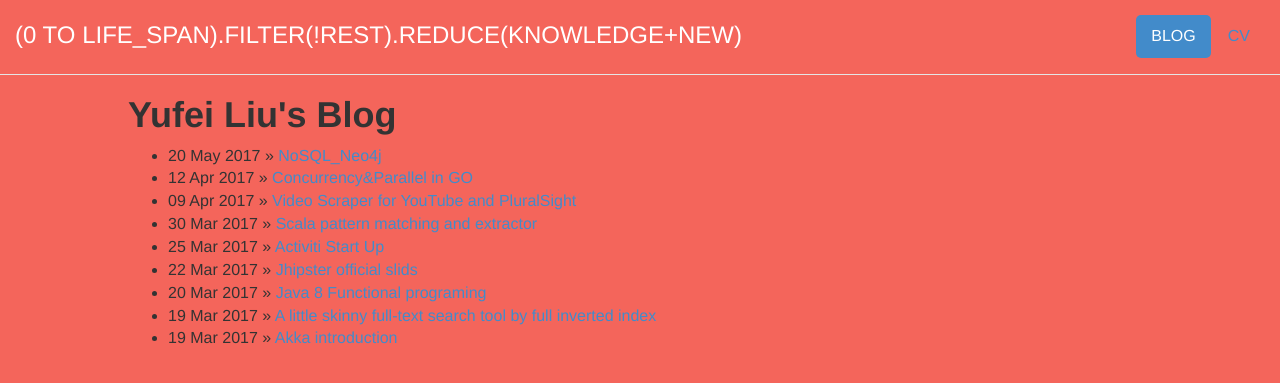
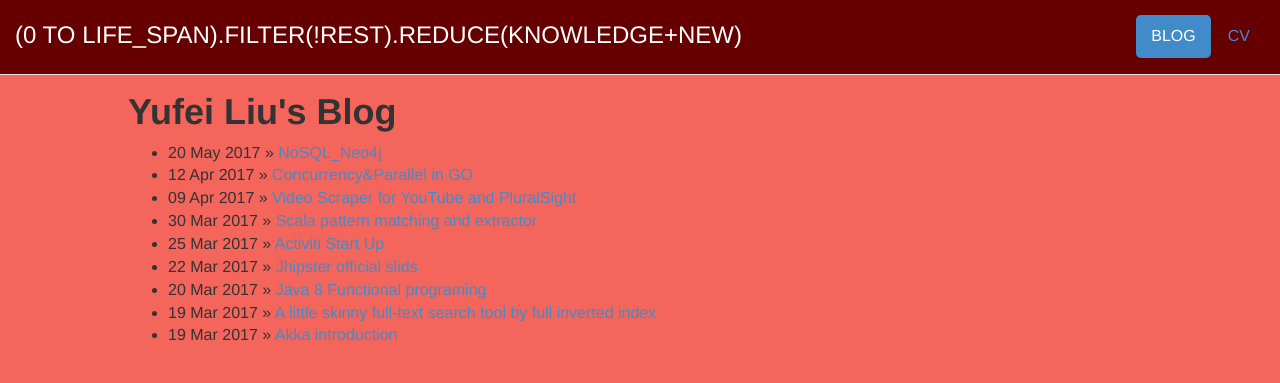
Before and after one commit to flying3615/flying3615.github.io, a Jekyll site: the page built from blog/index.html, in a window 1280 px wide and 900 px high. Shown: the top 383 px of the window. Built offline with Jekyll 4.4.1, drawn with Linux system fonts in a browser that asks for light colours; nearby versions of some CDN libraries.

Commit message:
header animation

```diff
--- a/blog/index.html
+++ b/blog/index.html
@@ -6,7 +6,7 @@
 cv: passive
 projects: passive
 ---
-<div class="container">
+<div class="container content-body">
     <h1>{{ page.title }}</h1>
     <ul class="posts">
 
--- a/css/style.css
+++ b/css/style.css
@@ -10,7 +10,6 @@
     background-color: #f4655b;
     transition: all 2s ease-out;
 }
-
 
 body.waterfall{
     background-color: #68829e;
@@ -67,6 +66,23 @@
     margin: 0px;
 }
 
+.header{
+    position: fixed;
+    top:0;
+    left: 0;
+    width: 100%;
+    background-color: #660000;
+    opacity: 1;
+    z-index: 1;
+}
+
+.content-body{
+    height: 100%;
+    position: relative;
+    top:8%;
+}
+
+
 /* Navigation */
 h3.text-muted a {
     text-decoration: none;
@@ -98,6 +114,9 @@
 
 .self-description a {
     color: white;
+}
+#self-desc{
+    margin-bottom: 20px;
 }
 
 .nav > li > a:hover, .nav > li > a:focus {
--- a/cv/index.html
+++ b/cv/index.html
@@ -6,7 +6,7 @@
 projects: passive
 blog: passive
 ---
-<div class="container">
+<div class="container content-body">
 <h1><a id="Yufei_Liu_0"></a>Yufei Liu</h1>
 <a href="./cv_Yufei.pdf" class="pull-right" title="Download CV as PDF"><i class="fa fa-file fa-2x" aria-hidden="true"></i></a>
 <p>Male| 6 Years’ Experience| Born in 1985/ 5 China<br>
--- a/js/custom.js
+++ b/js/custom.js
@@ -43,13 +43,27 @@
     }
 
 
+
     //fade out timejs frame
     new ScrollMagic.Scene({
         triggerElement: '#panel-1',
         triggerHook: 0.8,
         duration: "50%"
-    }).setTween(TweenMax.to('#timelineJS', 0.5, {autoAlpha: 0, scale:10, ease: Power0.easeNone}))
-        .addTo(fadeinController)
+    }).setTween(
+        TweenMax.to('#timelineJS', 0.5, {autoAlpha: 0, scale:10, ease: Power0.easeNone})
+    ).addTo(fadeinController)
+
+    //fade out menu
+    new ScrollMagic.Scene({
+        triggerElement: '#timelineJS',
+        triggerHook: 0.3,
+        duration: "20%"
+    }).setTween(
+        TweenMax.to('.header', 0.5, {y:-200,autoAlpha: 0, ease: Power0.easeNone})
+    ).addTo(fadeinController)
+
+
+
 
 
     //parallax scene
```
Also changed, not shown: index.html (+11 -6 lines).
